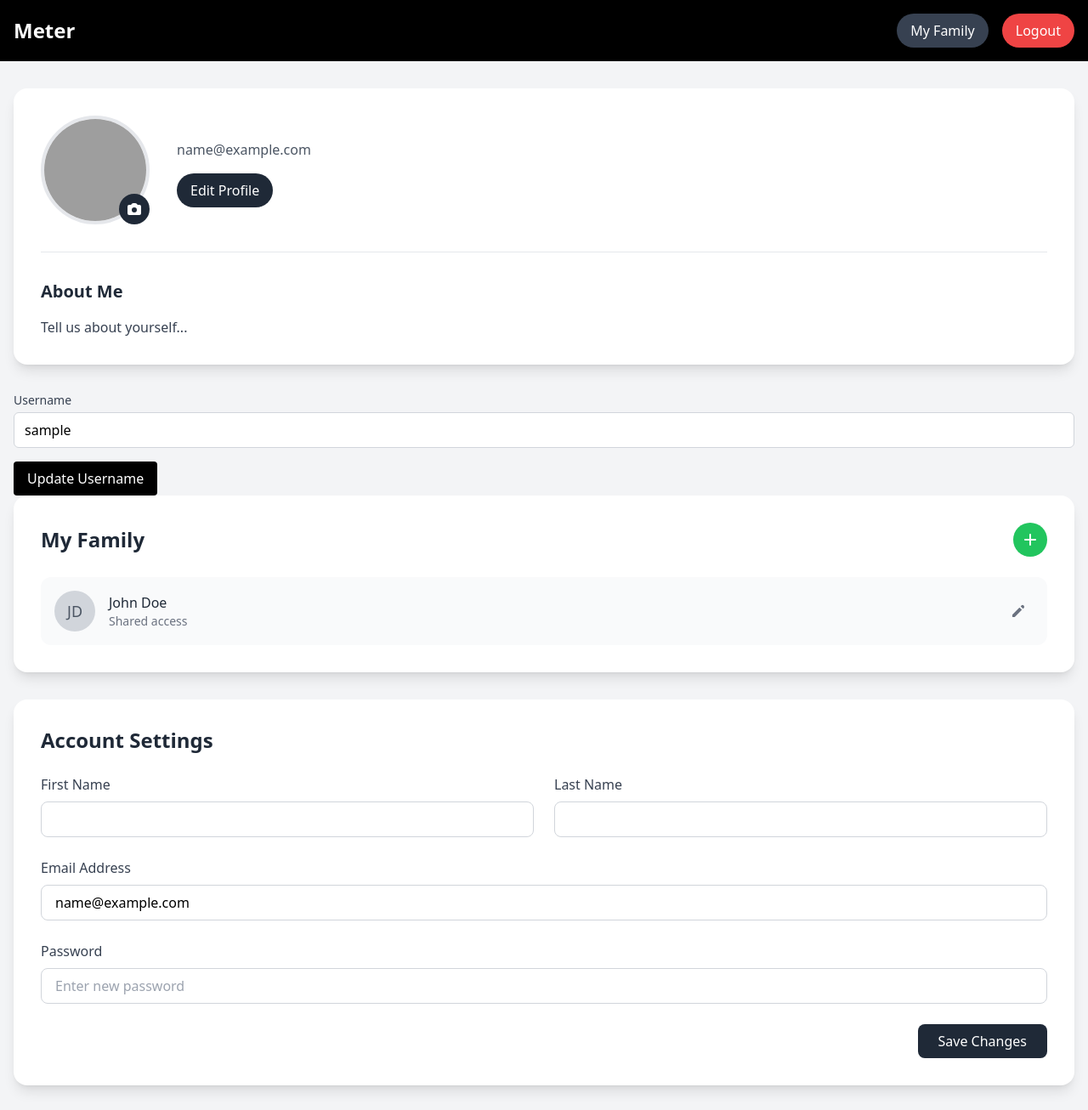
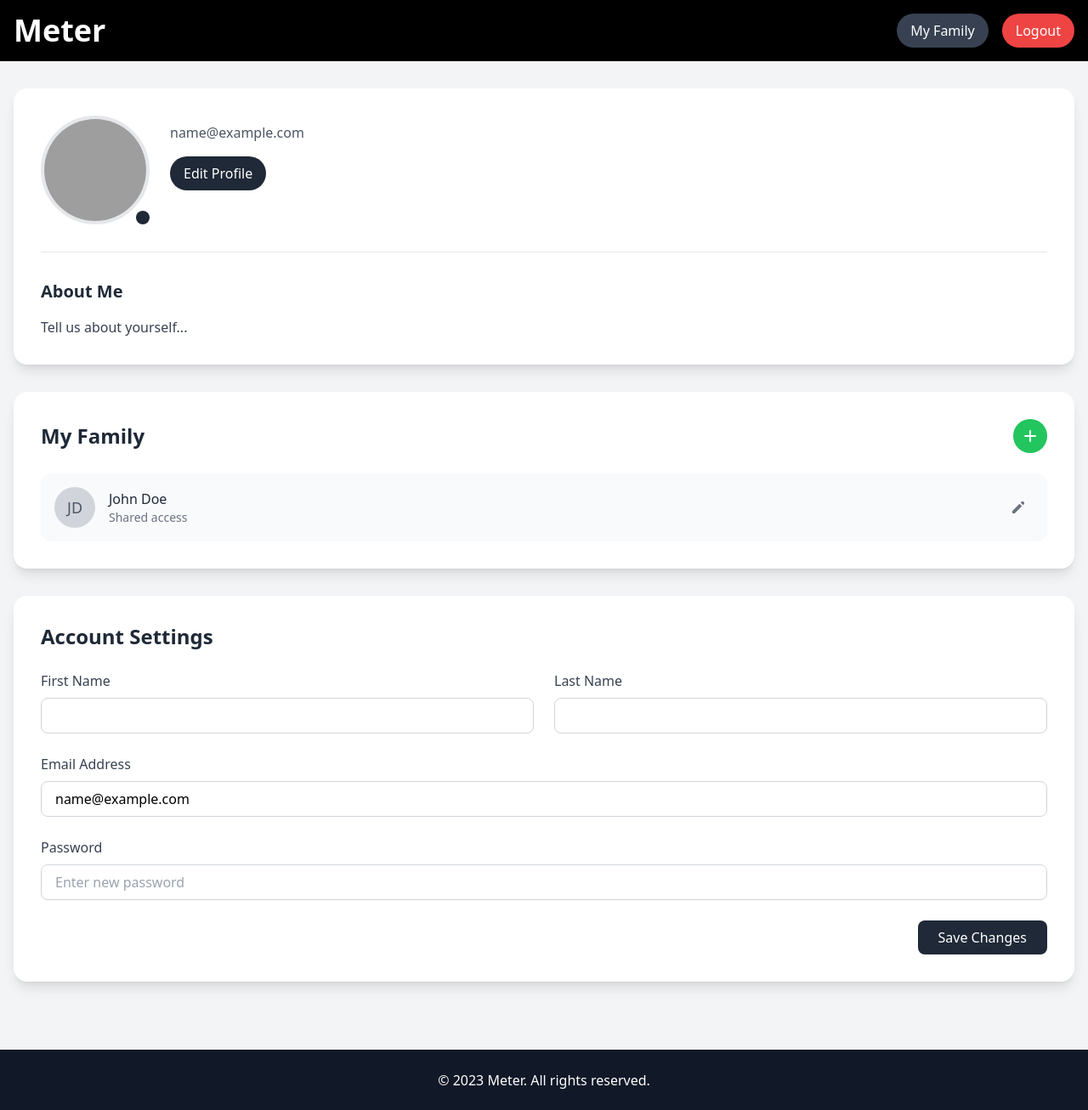
Before and after one commit to rishonjose/CITS3403-Project, a Flask app: page /profile in a window 1280 px wide. Shown: the top 1306 px of the page at 85% size. Run offline with Flask 3, Linux system fonts and the light colour scheme; the visitor is signed in with stand-in values (Sample User, id 1); parts of the project's set-up code (start-up, migrations or seed data) failed here and were passed over; some libraries are stand-ins or nearby versions; grey boxes are pictures that could not be loaded.

Commit message:
Update profile.html

```diff
--- a/app/templates/profile.html
+++ b/app/templates/profile.html
@@ -1,6 +1,5 @@
 <!DOCTYPE html>
 <html lang="en">
-
 <head>
   <meta charset="UTF-8">
   <meta name="viewport" content="width=device-width, initial-scale=1.0">
@@ -27,37 +26,67 @@
     }
   </style>
 </head>
-
 <body class="bg-gray-100 font-sans">
   <div class="min-h-screen flex flex-col">
+
+
     <!-- Navbar -->
     <nav class="bg-black text-white py-4">
     <div class="container mx-auto px-4 flex justify-between items-center">
-                <a href="/" class="text-2xl font-bold">Meter</a>
-                <div class="flex space-x-4">
-                    <a href="#family-section" class="px-4 py-2 bg-gray-700 rounded-full hover:bg-gray-600 transition">My Family</a>
-                    <a href="/logout" class="px-4 py-2 bg-red-500 rounded-full hover:bg-red-600 transition">Logout</a>
+        <a href="/" class="text-4xl font-bold">Meter</a>
+        <div class="flex items-center space-x-4">
+        <a href="#family-section"
+            class="px-4 py-2 bg-gray-700 rounded-full hover:bg-gray-600 transition">
+            My Family
+        </a>
+        <a href="/logout"
+            class="px-4 py-2 bg-red-500 rounded-full hover:bg-red-600 transition">
+            Logout
+        </a>
         </div>
     </div>
     </nav>
 
+
         <!-- Main Content -->
         <div class="container mx-auto px-4 py-8 flex-1">
+
         <!-- Profile Section -->
         <div class="bg-white rounded-2xl shadow-lg p-8 mb-8">
-                <div class="flex flex-col md:flex-row items-center space-y-6 md:space-y-0 md:space-x-8">
+        <div class="flex flex-col md:flex-row md:items-start md:space-x-6">
+
+            <!-- Avatar -->
+            <div class="flex-shrink-0">
             <div class="relative">
-                        <img src="{{ user.profile_picture_url or url_for('static', filename='images/default-avatar-icon.jpg') }}" alt="Profile Picture"
-                             class="w-32 h-32 rounded-full border-4 border-gray-200 object-cover">
-                        <button class="absolute bottom-0 right-0 bg-gray-800 text-white p-2 rounded-full hover:bg-gray-900 transition">
-                            <svg xmlns="http://www.w3.org/2000/svg" class="h-5 w-5" viewBox="0 0 20 20" fill="currentColor">
-                                <path fill-rule="evenodd" d="M4 5a2 2 0 00-2 2v8a2 2 0 002 2h12a2 2 0 002-2V7a2 2 0 00-2-2h-1.586a1 1 0 01-.707-.293l-1.121-1.121A2 2 0 0011.172 3H8.828a2 2 0 00-1.414.586L6.293 4.707A1 1 0 015.586 5H4zm6 9a3 3 0 100-6 3 3 0 000 6z" clip-rule="evenodd" />
-                            </svg>
+                <img
+                src="{{ user.profile_picture_url or url_for('static', filename='images/default-avatar-icon.jpg') }}"
+                alt="Profile Picture"
+                class="w-32 h-32 rounded-full border-4 border-gray-200 object-cover"
+                >
+                <button
+                class="absolute bottom-0 right-0 bg-gray-800 text-white p-2 rounded-full hover:bg-gray-900 transition"
+                >
+                <!-- camera icon SVG -->
                 </button>
             </div>
-                    <div class="text-center md:text-left">
+            </div>
+
+            <!-- Info + Code -->
+            <div class="flex-1">
+            <!-- Name and Code inline, far right -->
+            <div class="flex justify-between items-baseline">
                 <h1 class="text-3xl font-bold text-gray-800">{{ user.name }}</h1>
+                {% if session.get('household_code') %}
+                <span class="text-3xl font-bold text-gray-800">
+                Code: {{ session.household_code }}
+                </span>
+                {% endif %}
+            </div>
+
+            <!-- Email -->
             <p class="text-gray-600 mt-2">{{ user.email }}</p>
+
+            <!-- Edit button -->
             <div class="mt-4">
                 <button class="px-4 py-2 bg-gray-800 text-white rounded-full hover:bg-gray-900 transition">
                 Edit Profile
@@ -66,41 +95,13 @@
             </div>
         </div>
 
+        <!-- About Me section -->
         <div class="mt-8 pt-8 border-t border-gray-200">
             <h2 class="text-xl font-semibold text-gray-800 mb-4">About Me</h2>
             <p class="text-gray-700">{{ user.bio or "Tell us about yourself..." }}</p>
         </div>
         </div>
 
-            <!--Username Edit Section-->
-            <form method="POST" action="{{ url_for('profile') }}" class="space-y-4">
-                <div>
-                  <label for="username" class="block text-sm font-medium text-gray-700">Username</label>
-                  <input type="text" id="username" name="username" value="{{ user.username }}"
-                         class="mt-1 block w-full border border-gray-300 rounded-md px-3 py-2 focus:outline-none focus:ring-black focus:border-black">
-                </div>
-                <button type="submit"
-                        class="bg-black text-white px-4 py-2 rounded hover:bg-gray-800 transition">
-                  Update Username
-                </button>
-              </form>
-
-              <!-- Flash message section-->
-              {% with messages = get_flashed_messages(with_categories=true) %}
-                {% if messages %}
-                  <div class="mt-4">
-                    {% for category, message in messages %}
-                      <div class="p-3 rounded text-sm font-medium text-white
-                        {% if category == 'success' %} bg-green-500
-                        {% elif category == 'error' %} bg-red-500
-                        {% elif category == 'info' %} bg-blue-500
-                        {% else %} bg-gray-500 {% endif %}">
-                        {{ message }}
-                      </div>
-                    {% endfor %}
-                  </div>
-                {% endif %}
-              {% endwith %}
 
       <!-- Family Members Section -->
       <div id="family-section" class="bg-white rounded-2xl shadow-lg p-8 mb-8">
```
Lines whose indentation alone changed are shown as unchanged.
